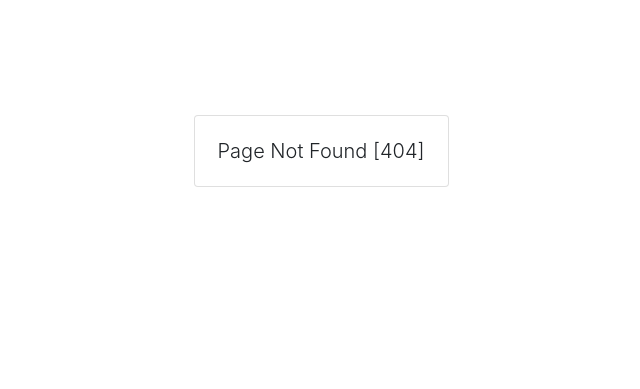
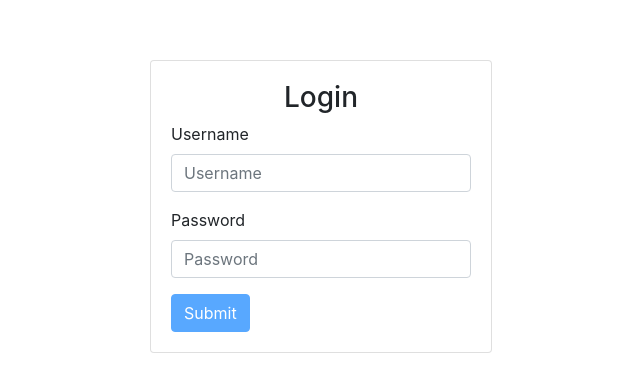
Before and after one commit to Teresito/CherryPy.Angular, an Angular app in the folder Project/FrontEnd/: page /login in a window 1280 px wide. Before the commit this address had no page. Shown: the part 107-496 px from the top of the page, without its empty margins (319-959 px from the left). Built offline with nearby package versions, Linux system fonts and the light colour scheme.

Commit message:
Login auth done

```diff
--- a/Project/FrontEnd/src/app/app-routing.module.ts
+++ b/Project/FrontEnd/src/app/app-routing.module.ts
@@ -6,7 +6,7 @@ import { PrivatemessageComponent } from './privatemessage/privatemessage.compone
 import { PageNotFoundComponent } from './page-not-found/page-not-found.component';
 
 const routes: Routes = [
-  {path:'', component: LoginComponent, pathMatch: 'full'},
+  {path:'login', component: LoginComponent, pathMatch: 'full'},
   {path:'broadcast', component: BroadcastComponent, pathMatch: 'full'},
   {path:'message', component: PrivatemessageComponent, pathMatch: 'full'},
   {path:'**', component: PageNotFoundComponent, pathMatch: 'full'},
--- a/Project/FrontEnd/src/app/app.component.html
+++ b/Project/FrontEnd/src/app/app.component.html
@@ -1,2 +1,2 @@
-<app-navigationbar *ngIf="false"></app-navigationbar>
+
 <router-outlet></router-outlet>
--- a/Project/FrontEnd/src/app/broadcast/broadcast.component.html
+++ b/Project/FrontEnd/src/app/broadcast/broadcast.component.html
@@ -1,3 +1,4 @@
+<app-navigationbar></app-navigationbar>
 <div class="container" style="padding-top:5%">
   <div class="row">
     <div class="col">
--- a/Project/FrontEnd/src/app/login/login.component.html
+++ b/Project/FrontEnd/src/app/login/login.component.html
@@ -7,13 +7,16 @@
                 <form (ngSubmit)="onSubmit()" [formGroup]="LoginForm">
                     <div class="form-group">
                         <label>Username</label>
-                            <input type="text" class="form-control" placeholder="Username" formControlName="username"
+                        <input type="text" class="form-control" [ngClass]="{'is-invalid':wrongCreds}" placeholder="Username" formControlName="username"
                             required>
                     </div>
                     <div class="form-group">
                         <label>Password</label>
-                            <input type="password" class="form-control" placeholder="Password"
-                                formControlName="password" required>
+                        <input type="password" class="form-control" [ngClass]="{'is-invalid':wrongCreds}" placeholder="Password" formControlName="password"
+                            required>
+                    </div>
+                    <div class="alert alert-danger" *ngIf="wrongCreds" role="alert">
+                       No match for username/password
                     </div>
                     <button type="submit" class="btn btn-primary" [disabled]="LoginForm.invalid">Submit</button>
                 </form>
--- a/Project/FrontEnd/src/app/login/login.component.ts
+++ b/Project/FrontEnd/src/app/login/login.component.ts
@@ -1,6 +1,8 @@
 import { Component, OnInit } from '@angular/core';
 import { FormGroup, FormControl } from '@angular/forms';
+import { Router } from '@angular/router';
 import { apiServices } from '../services/apiServices';
+
 
 @Component({
   selector: 'app-login',
@@ -14,16 +16,26 @@ export class LoginComponent implements OnInit {
     password : new FormControl(''),
   });
 
-  constructor(private API: apiServices) { }
+  constructor(private API: apiServices, private router: Router) { }
+
+  wrongCreds: boolean = false;
 
   ngOnInit() {
 
   }
 
   onSubmit(){
+    this.wrongCreds = false;
     this.API.loginAPI(this.LoginForm.value.username, this.LoginForm.value.password).subscribe(
       (response)=>{
         console.log(response);
+        if(response === "0"){
+          this.wrongCreds = true;
+        }
+        else if(response === "1"){
+          this.wrongCreds = false;
+          this.router.navigate(['/broadcast']);
+        }
       }
     )
 
--- a/Project/FrontEnd/src/app/privatemessage/privatemessage.component.html
+++ b/Project/FrontEnd/src/app/privatemessage/privatemessage.component.html
@@ -1,3 +1,4 @@
+<app-navigationbar></app-navigationbar>
 <div class="container-fluid" style="padding-top:4%">
   <div class="row">
     <div class="col">
```
Lines whose indentation alone changed are shown as unchanged.
